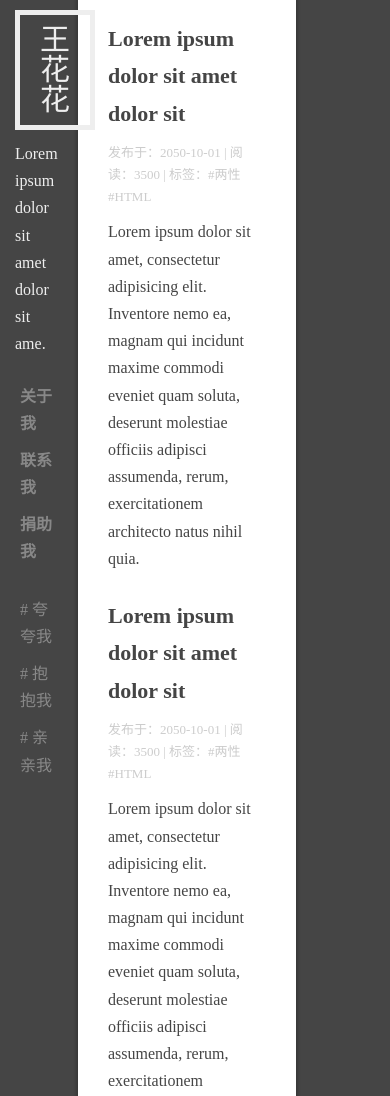
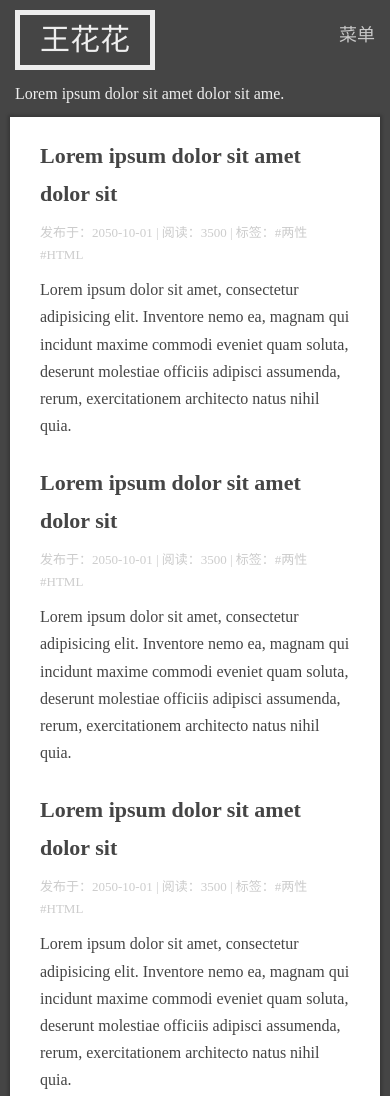
Before and after one commit to biaoyansu/13.x, a plain HTML site: page blog/index.html in a window 390 px wide. Shown: the top 1096 px of the page. Drawn offline with nearby package versions, Linux system fonts and the light colour scheme.

Commit message:
lesson point

```diff
--- a/blog/css/main.css
+++ b/blog/css/main.css
@@ -1,3 +1,8 @@
+* {
+  -webkit-box-sizing: border-box;
+  box-sizing: border-box;
+}
+
 body {
   background: #454545;
   line-height: 1.7;
@@ -84,3 +89,8 @@ a, body {
 .article > * {
   margin: 10px 0;
 }
+
+#menu-checkbox,
+#menu-toggle {
+  display: none;
+}
--- /dev/null
+++ b/blog/css/mobile.css
@@ -0,0 +1,36 @@
+.side-bar {
+  position: relative;
+  width: 100%;
+  float: none;
+}
+
+.main {
+  width: 100%;
+  padding-left: 10px;
+  padding-right: 10px;
+}
+
+.article-list {
+  margin: 0;
+}
+
+.side-bar .nav,
+.side-bar .tag-list {
+  display: none;
+  text-align: center;
+}
+
+#menu-checkbox:checked ~ .nav,
+#menu-checkbox:checked ~ .tag-list {
+  display: block;
+}
+
+#menu-toggle {
+  display: block;
+  position: absolute;
+  top: 10px;
+  right: 0;
+  font-size: 18px;
+  font-weight: 100;
+  color: rgba(255,255,255,.7);
+}
--- a/blog/index.html
+++ b/blog/index.html
@@ -6,10 +6,13 @@
   <meta http-equiv="X-UA-Compatible" content="ie=edge">
   <link rel="stylesheet" href="http://cdn.bootcss.com/normalize/5.0.0/normalize.min.css">
   <link rel="stylesheet" href="css/main.css">
+  <link rel="stylesheet" media="(max-width: 768px)" href="css/mobile.css">
   <title>王花花</title>
 </head>
 <body>
   <div class="side-bar">
+    <label id="menu-toggle" for="menu-checkbox">菜单</label>
+    <input id="menu-checkbox" type="checkbox">
     <div class="header">
       <a href="index.html" class="logo">王花花</a>
       <div class="intro">Lorem ipsum dolor sit amet dolor sit ame.</div>
--- /dev/null
+++ b/test/common.css
@@ -0,0 +1,3 @@
+body {
+  border: 5px solid #888;
+}
--- /dev/null
+++ b/test/desktop.css
@@ -0,0 +1,3 @@
+body {
+  background: #fff;
+}
--- /dev/null
+++ b/test/mobile.css
@@ -0,0 +1,3 @@
+body {
+  background: #000;
+}
```
Also changed, not shown: test/index.html (added, +21 -0 lines), 1 other file.
